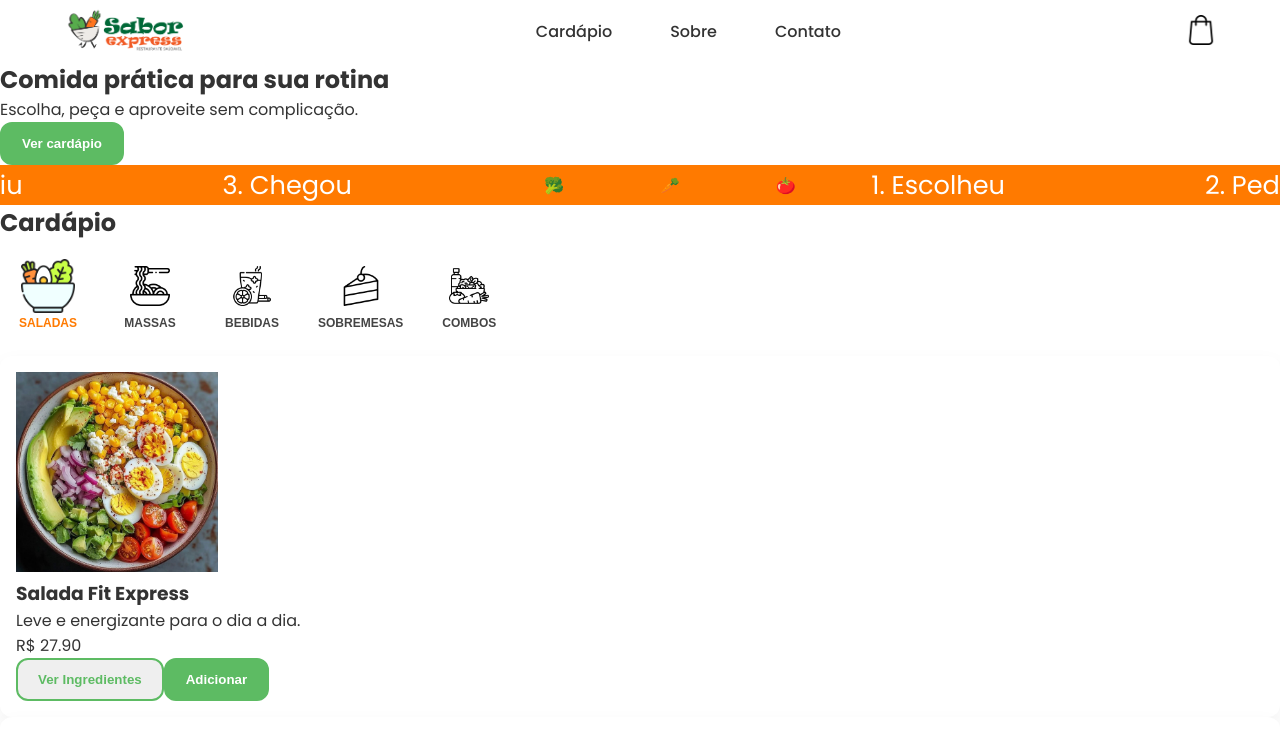
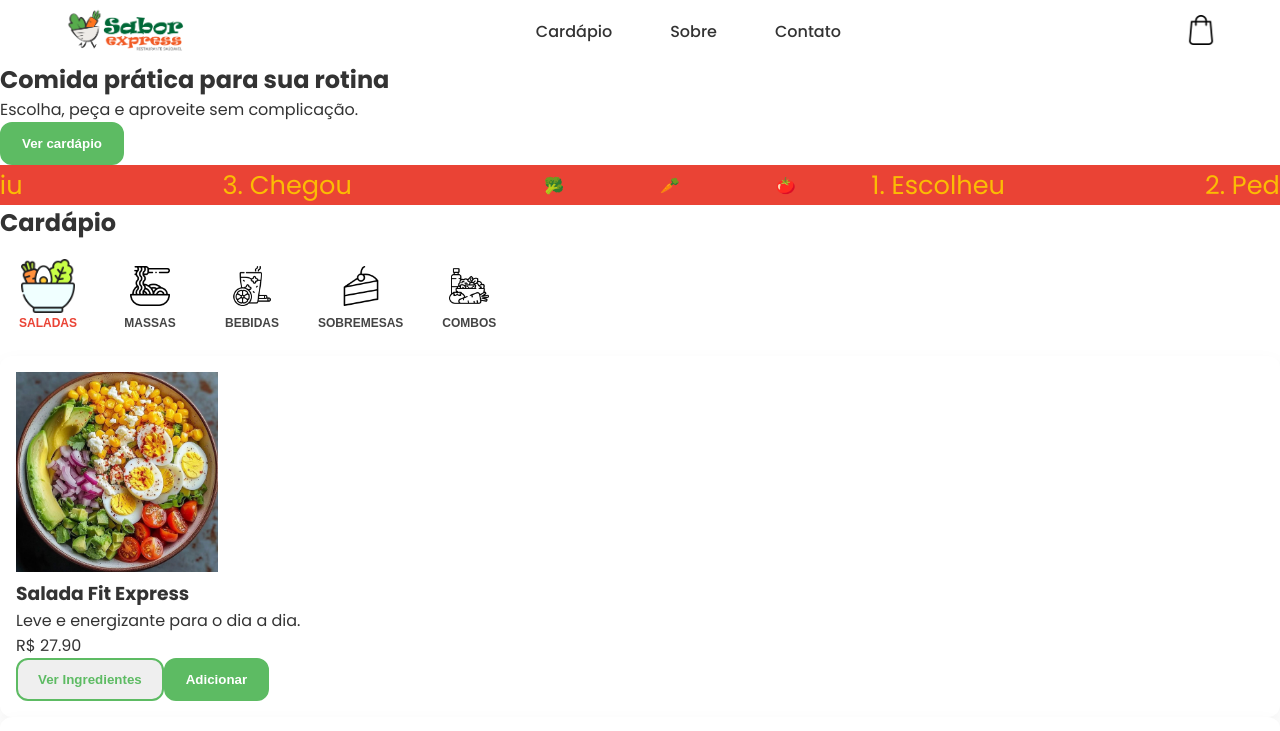
Before and after one commit to Carlos-Rafael-Dev/BFD_Exercicios_-_Projetos, a React (Vite) app in the folder Modulo_03/saborExpress/: page / in a window 1280 px wide. Shown: the top 731 px of the page. Built offline with nearby package versions, Linux system fonts and the light colour scheme.

Commit message:
style: atualiza cores do tema

```diff
--- a/Modulo_03/saborExpress/src/styles/global.css
+++ b/Modulo_03/saborExpress/src/styles/global.css
@@ -2,7 +2,8 @@
 
 :root {
   --color-primary: #5dbb63;
-  --color-secondary: #ff7a00;
+  --color-secondary: #EA4335;
+  --color-destaque: #FBBC04;
   --color-bg: #ffffff;
   --color-text: #333333;
   --radius: 12px;
```
